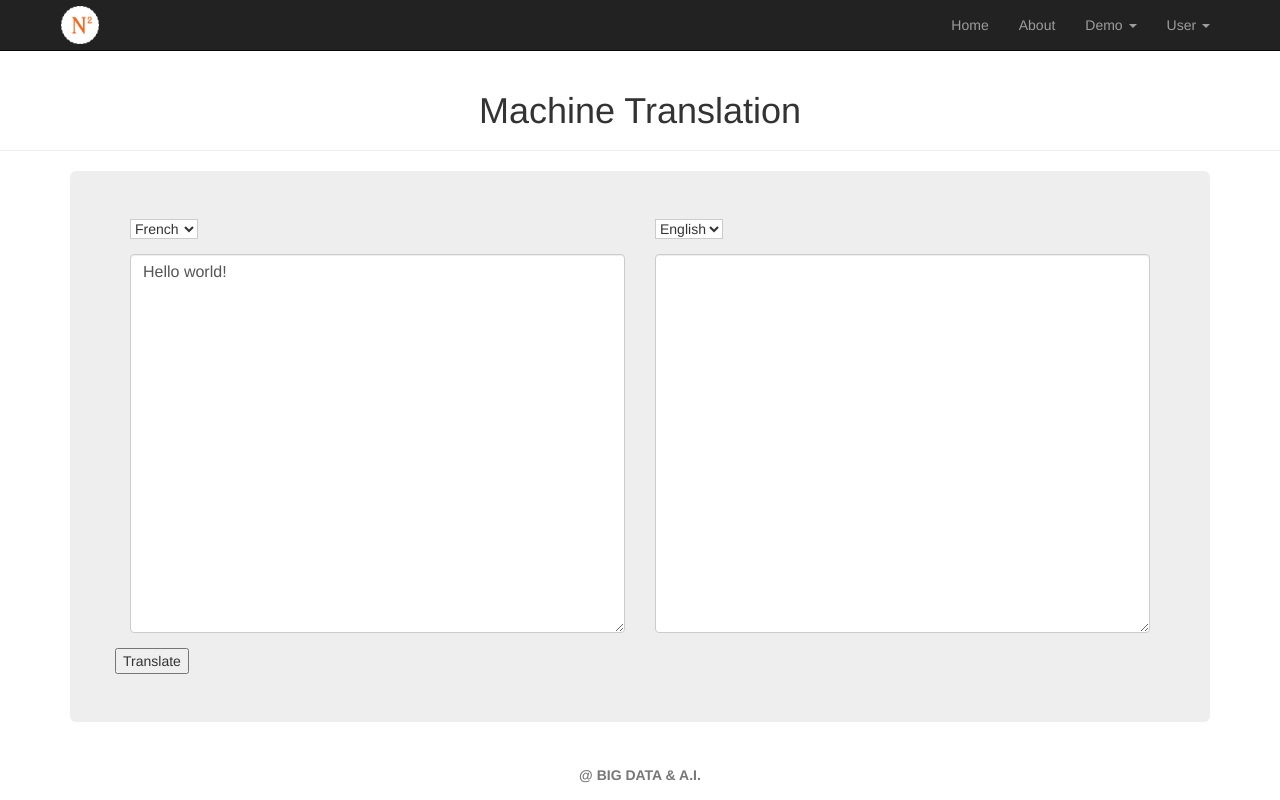
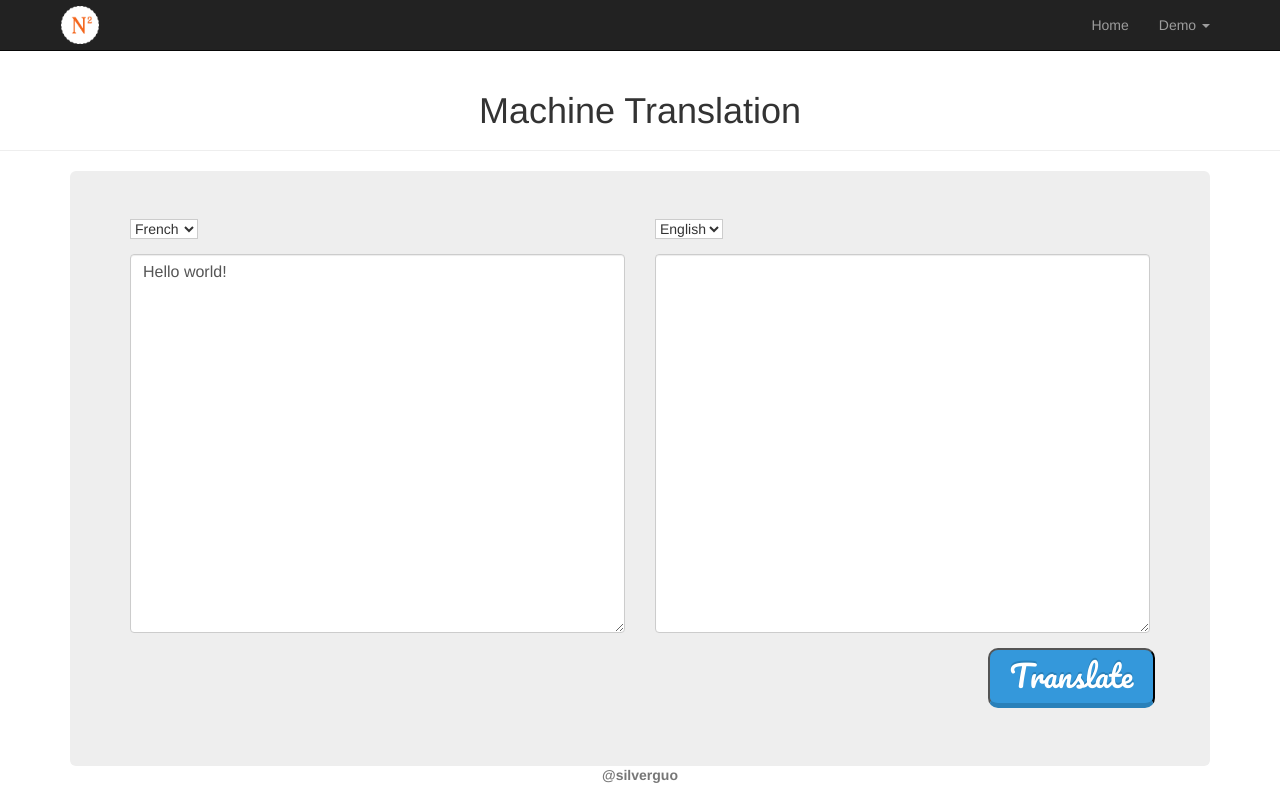
Before and after one commit to silverguo/translate-demo, a Django app: page /nmt/ in a window 1280 px wide. Run offline with Django 3.2, Linux system fonts and the light colour scheme; some libraries are stand-ins or nearby versions.

Commit message:
adjust interface

```diff
--- a/talk_beta/nmt/templates/nmt/nmt.html
+++ b/talk_beta/nmt/templates/nmt/nmt.html
@@ -6,7 +6,7 @@
 
 <head>
     <link href="https://fonts.googleapis.com/css?family=Pacifico|Carter+One|Open+Sans:700" rel="stylesheet">
-    <link rel="stylesheet" href="{% static 'css/sentiment.css' %}">
+    <link rel="stylesheet" href="{% static 'app/css/nmt.css' %}">
 </head>
 
 <div class="page-header">
@@ -37,7 +37,7 @@
             </div>
             <div class="row">
                 <div>
-                    <button type="submit" class="action-button shadow animate blue" id="submit_news">Translate</button>
+                    <button type="submit" class="action-button animate blue">Translate</button>
                 </div>
             </div>
         </div>
--- /dev/null
+++ b/talk_beta/static/app/css/nmt.css
@@ -0,0 +1,32 @@
+.animate
+{
+	transition: all 0.1s;
+	-webkit-transition: all 0.1s;
+}
+
+.action-button
+{
+	position: relative;
+	padding: 5px 20px;
+    margin: 0px 10px 10px 0px;
+    float: right;
+	border-radius: 10px;
+    font-family: 'Pacifico', cursive;
+	font-size: 30px;
+	color: #FFF;
+	text-decoration: none;
+}
+
+.blue
+{
+	background-color: #3498DB;
+	border-bottom: 5px solid #2980B9;
+	text-shadow: 0px -2px #2980B9;
+}
+
+.action-button:active
+{
+	transform: translate(0px,5px);
+    -webkit-transform: translate(0px,5px);
+	border-bottom: 1px solid;
+}
--- a/talk_beta/templates/base.html
+++ b/talk_beta/templates/base.html
@@ -7,7 +7,7 @@
         <meta charset="UTF-8">
         <meta name="author" content="yuhan">
         <meta name="viewport" content="width=device-width, initial-scale=1.0">
-        <title>BIG DATA & A.I.</title>
+        <title>NMT</title>
         <link rel="shortcut icon" href="{% static 'media/img/favicon.ico' %}">
 
         <link rel="stylesheet" href="{% static 'bootstrap/css/bootstrap.min.css' %}">
@@ -30,51 +30,27 @@
                         <span class="icon-bar"></span>
                         <span class="icon-bar"></span>
                     </button>
-                    <a class="navbar-brand" href="/navigator">
+                    <a class="navbar-brand" href="/nmt">
                         <img src="{% static 'media/img/logo_small.png' %}">
                     </a>
                 </div>
                 <div class="collapse navbar-collapse" id="navbar-collapse-right">
                     <ul class="nav navbar-nav navbar-right">
-                        <li><a href="/navigator">Home</a></li>
-                        <li><a href="/navigator">About</a></li>
+                        <li><a href="/nmt">Home</a></li>
                         <li class="dropdown">
                             <a href="#" class="dropdown-toggle" data-toggle="dropdown" role="button" aria-expanded="false">Demo
                                 <span class="caret"></span>
                             </a>
                             <ul class="dropdown-menu" role="menu">
                                 <li>
-                                    <a href="/navigator">Home
+                                    <a href="/nmt">Home
                                         <span class="glyphicon glyphicon-home"></span>
                                     </a>
                                 </li>
                                 <li class="divider"></li>
                                 <li>
-                                    <a href="/nlp/news">News Analysis</a>
+                                    <a href="/nmt">Machine Translation</a>
                                 </li>
-                                <li>
-                                    <a href="/nlp/company">Company Diagnosis</a>
-                                </li>
-                            </ul>
-                        </li>
-                        <li class="dropdown">
-                            <a href="#" class="dropdown-toggle" data-toggle="dropdown" role="button" aria-expanded="false">User
-                                <span class="caret"></span>
-                            </a>
-                            <ul class="dropdown-menu" role="menu">
-                                {% if user.is_authenticated %}
-                                    <li>
-                                        <a href="/accounts/logout">Logout
-                                        <span class="glyphicon glyphicon-log-out"></span>
-                                        </a>
-                                    </li>
-                                {% else %}
-                                    <li>
-                                        <a href="/accounts/login">Login
-                                        <span class="glyphicon glyphicon-log-in"></span>
-                                        </a>
-                                    </li>
-                                {% endif %}
                             </ul>
                         </li>
                     </ul>
@@ -88,7 +64,7 @@
         <footer class="footer">
             <div class="container">
                 <p class="text-muted">
-                    <strong>@ BIG DATA & A.I.</strong>
+                    <strong>@silverguo</strong>
                 </p>
             </div>
         </footer>
```
